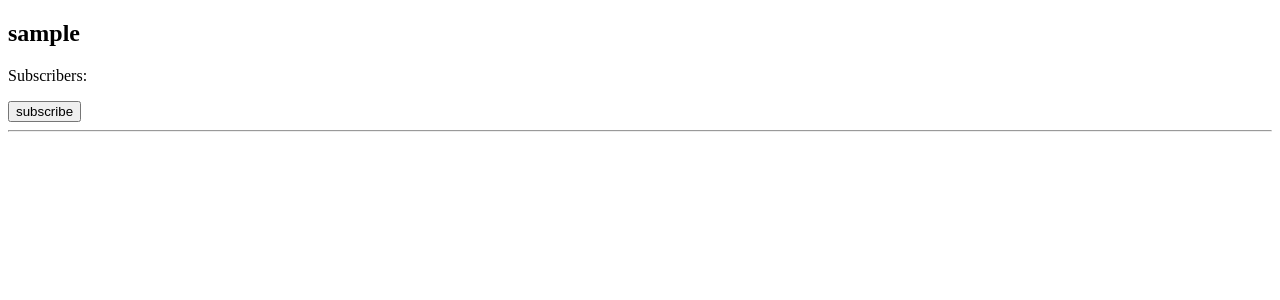
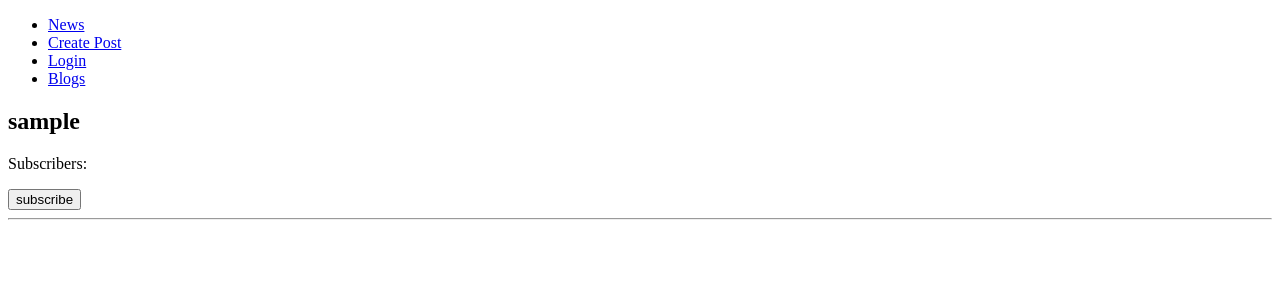
Before and after one commit to ArtoLord/django_blog, a Django app: page /blogs in a window 1280 px wide. Shown: the top 300 px of the page. Run offline with Django 3.2, Linux system fonts and the light colour scheme; the visitor is signed in with stand-in values (Sample User, id 1); data comes from the database, SQL or seed files in the repository; data that the repository does not hold is empty.

Commit message:
Add CreatePost; Add navigation; Fix ForeignKey in models.py;

```diff
--- /dev/null
+++ b/main/forms.py
@@ -0,0 +1,5 @@
+from django import forms
+
+class PostForm(forms.Form):
+    header = forms.CharField()
+    body = forms.CharField(widget=forms.Textarea)
--- a/main/models.py
+++ b/main/models.py
@@ -8,7 +8,7 @@ from blog.settings import HOSTNAME
 
 
 class Blog(models.Model):
-    author = models.ForeignKey(User, on_delete=models.CASCADE)
+    author = models.OneToOneField(User, on_delete=models.CASCADE, related_name="blog")
     subscribers = models.ManyToManyField(User, related_name="subscribes")
 
 class Post(models.Model):
--- a/main/templates/main/base.html
+++ b/main/templates/main/base.html
@@ -8,6 +8,14 @@
         {%endblock%}
     </head>
     <body>
+
+        <ul id="nav">
+            <li><a href="/">News</a></li>
+            <li><a href="/create_post">Create Post</a></li>
+            <li><a href="/accounts/login?next=/">Login</a></li>
+            <li><a href="/blogs">Blogs</a></li>
+        </ul>
+
         {%block body%}
         {%endblock%}
     </body>
--- a/main/urls.py
+++ b/main/urls.py
@@ -1,8 +1,9 @@
 from django.urls import path
-from .views import BlogView, NewsView, PostView
+from .views import BlogView, NewsView, PostView, CreatePost
 
 urlpatterns = [
     path('blogs', BlogView.as_view()),
-    path('news', NewsView.as_view()),
-    path('post', PostView.as_view())
+    path('', NewsView.as_view()),
+    path('post', PostView.as_view()),
+    path('create_post', CreatePost.as_view())
 ]
--- a/main/views.py
+++ b/main/views.py
@@ -3,12 +3,12 @@ from django.db.models.manager import BaseManager
 from django.shortcuts import render
 from django.views.generic import TemplateView
 from django.http.request import HttpRequest
-from django.http.response import HttpResponseBadRequest, HttpResponse
+from django.http.response import HttpResponseBadRequest, HttpResponse, HttpResponseRedirect
 from django.contrib.auth.decorators import login_required
 from django.utils.decorators import method_decorator
 from django.views import View
 from .models import Blog, Post
-from typing import Union
+from .forms import PostForm
 
 class BlogView(View):
 
@@ -87,3 +87,18 @@ class PostView(View):
         post.viewed_by.add(request.user)
         post.save()
         return HttpResponse('true')
+
+class CreatePost(View):
+
+    @method_decorator(login_required)
+    def get(self, request:HttpRequest):
+        return render(request, 'main/create_post.html', {"form": PostForm()})
+
+    @method_decorator(login_required)
+    def post(self, request:HttpRequest):
+        post = PostForm(request.POST)
+        if not post.is_valid():
+            return HttpResponseBadRequest()
+        blog = request.user.blog
+        Post.objects.create(header=post.data['header'], body=post.data['body'], blog=blog)
+        return HttpResponseRedirect("/")
```
Also changed, not shown: main/templates/main/create_post.html (added, +10 -0 lines), main/migrations/0002_auto_20200626_1838.py (added).
